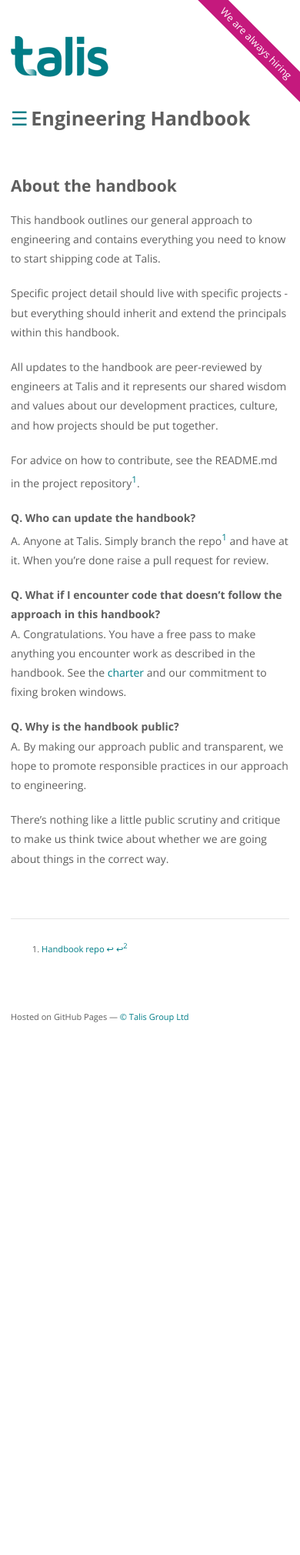
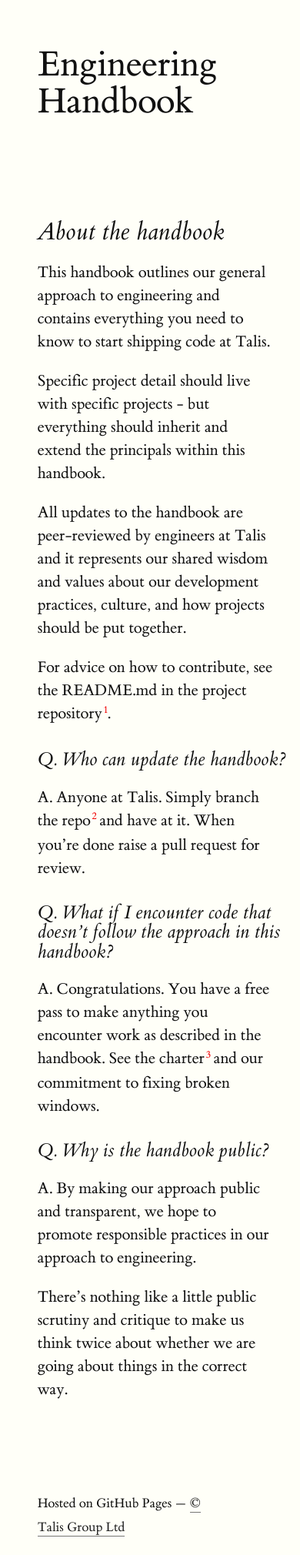
Before and after one commit to ellerbrock/talis.github.io, a Jekyll site: the page built from index.md, in a window 390 px wide. Shown: the whole page at 77% size. Built offline with Jekyll 4.4.1, drawn with Linux system fonts in a browser that asks for light colours; before the commit the page ends 1367 px from its top, so only the background shows below that.

Commit message:
Tufte basic styles

```diff
--- a/_includes/header.html
+++ b/_includes/header.html
@@ -1,5 +1,3 @@
 <header role="banner" id="top">
-    <div class="brand"><a href="/">&nbsp;</a></div>
-    <a id="menu-btn" class="btn" href="#nav">☰</a>
     <h1 class="site-title">Engineering Handbook</h1>
 </header>
--- a/_layouts/site.html
+++ b/_layouts/site.html
@@ -9,7 +9,7 @@
     <!--[if lt IE 9]>
     <link rel="stylesheet" href="/stylesheets/github-fork-ribbon-css/gh-fork-ribbon.ie.css">
     <![endif]-->
-    <link rel="stylesheet" href="/stylesheets/styles.css">
+    <link rel="stylesheet" href="/stylesheets/tufte.css">
     <link rel="stylesheet" href="/stylesheets/pygment_trac.css">
     <meta name="viewport" content="width=device-width, initial-scale=1, user-scalable=no">
     <!--[if lt IE 9]>
@@ -17,19 +17,13 @@
     <![endif]-->
 </head>
 <body class="{% if page.body_class %}{{ page.body_class }}{% endif %}">
-    <div class="github-fork-ribbon-wrapper right">
-        <div class="github-fork-ribbon">
-            <a href="http://careers.talis.com?utm_source=handbook">We are always hiring</a>
-        </div>
-    </div>
-
     {% include header.html %}
     <div class="container" id="main">
-      {% include nav.html %}
-      <section class="content" role="main">
+
+      <article class="content" role="main">
           {% if page.title != nil %}<h2>{{ page.title }}</h2>{% endif %}
           {{ content }}
-      </section>
+      </article>
     </div>
     <footer>
         {% include footer.html %}
--- a/index.md
+++ b/index.md
@@ -2,7 +2,6 @@
 layout: site
 body_class: home
 ---
-
 ## About the handbook
 
 This handbook outlines our general approach to engineering and contains everything you need to know to start shipping
@@ -14,19 +13,18 @@
 All updates to the handbook are peer-reviewed by engineers at Talis and it represents our shared wisdom and values about
 our development practices, culture, and how projects should be put together.
 
-For advice on how to contribute, see the README.md in the project repository[^1].
+For advice on how to contribute, see the README.md in the project repository<span class="sidenote-number"></span><span class="sidenote">[Handbook repo](https://github.com/talis/talis.github.io)</span>.
 
+### Q. Who can update the handbook?
 
-#### Q. Who can update the handbook?
+A. Anyone at Talis. Simply branch the repo<span class="sidenote-number"></span><span class="sidenote">[Handbook repo](https://github.com/talis/talis.github.io)</span> and have at it. When you're done raise a pull request for review.
 
-A. Anyone at Talis. Simply branch the repo[^1] and have at it. When you're done raise a pull request for review.
-
-#### Q. What if I encounter code that doesn't follow the approach in this handbook?
+### Q. What if I encounter code that doesn't follow the approach in this handbook?
 
 A. Congratulations. You have a free pass to make anything you encounter work as described in the handbook. See the
-[charter](/topics/charter.html) and our commitment to fixing broken windows.
+charter<span class="sidenote-number"></span><span class="sidenote">[Charter](/topics/charter.html)</span> and our commitment to fixing broken windows.
 
-#### Q. Why is the handbook public?
+### Q. Why is the handbook public?
 
 A. By making our approach public and transparent, we hope to promote responsible practices in our approach to
 engineering.
--- /dev/null
+++ b/stylesheets/tufte.css
@@ -0,0 +1,236 @@
+@font-face { font-family: ETBembo;
+             src: url("ETBembo-RomanLF.ttf"); }
+@font-face { font-family: ETBembo;
+             src: url("ETBembo-DisplayItalic.ttf");
+             font-weight: normal;
+             font-style: italic; }
+
+html { font-size: 15px; }
+
+body { width: 87.5%;
+       margin-left: auto;
+       margin-right: auto;
+       padding-left: 12.5%;
+       font-family: ETBembo, Palatino, "Palatino Linotype", "Palatino LT STD", "Book Antiqua", Georgia, serif;
+       background-color: #fffff8;
+       color: #111;
+       max-width: 1400px;
+       counter-reset: sidenote-counter; }
+
+h1 { font-weight: 400;
+     margin-top: 4rem;
+     margin-bottom: 1.5rem;
+     font-size: 3.2rem;
+     line-height: 1; }
+
+h2 { font-style: italic;
+     font-weight: 400;
+     margin-top: 2.1rem;
+     margin-bottom: 0;
+     font-size: 2.2rem;
+     line-height: 1; }
+
+h3 { font-style: italic;
+     font-weight: 400;
+     font-size: 1.7rem;
+     margin-top: 2rem;
+     margin-bottom: 0;
+     line-height: 1; }
+
+subtitle { font-style: italic;
+           margin-top: 1rem;
+           margin-bottom: 1rem;
+           font-size: 1.8rem;
+           display: block;
+           line-height: 1; }
+
+table { width: 98%;
+        text-align: right;
+        font-size: 1.2rem;
+        line-height: 1.4;
+        margin: 1.4rem 1%;
+        border-collapse: separate;
+        border-spacing: 0 5px;
+        -webkit-font-feature-settings: 'tnum'; /* This is technically redundant */
+        -moz-font-feature-settings: 'tnum';
+        -ms-font-feature-settings: 'tnum'; }
+
+thead th { border-bottom: 1px solid #AAAAAA;
+           font-weight: 400;
+           border-collapse: separate;
+           border-spacing: 5px 5px; }
+
+td.text { text-align: left; }
+
+span.table-label { padding-top: 8px; } /* to maintain height relative to table header row */
+
+table.booktabs { width: auto;
+                 margin: 0 auto;
+                 border-spacing: 0px;
+                 border-top: 2px solid #333333;
+                 border-bottom: 2px solid #333333; }
+
+.booktabs th { border-bottom: 1px solid #333333;
+               padding: 0.65ex 0.5em 0.4ex 0.5em;
+               font-weight: normal;
+               text-align: center; }
+
+.booktabs th.cmid { border-bottom: 1px solid #666666; }
+
+.booktabs th.nocmid { border-bottom: none; }
+
+.booktabs tbody tr:first-child td { padding-top: 0.65ex; } /* add space between thead row and tbody */
+
+.booktabs td { padding-left: 0.5em;
+               padding-right: 0.5em;
+               text-align: left; }
+
+.booktabs caption { font-size: 90%;
+                    text-align: left;
+                    width: auto;
+                    margin-left: auto;
+                    margin-right: auto;
+                    margin-top: 1ex;
+                    caption-side: top; }
+
+.booktabs tbody tr td.l { text-align: left !important; }
+.booktabs tbody tr td.c { text-align: center !important; }
+.booktabs tbody tr td.r { text-align: right !important; }
+
+article { position: relative;
+          padding: 5rem 0rem; }
+
+section { padding-top: 1rem;
+          padding-bottom: 1rem; }
+
+p { font-size: 1.4rem;
+    line-height: 2rem;
+    margin-top: 1.4rem;
+    margin-bottom: 1.4rem;
+    padding-right: 0;
+    vertical-align: baseline; }
+
+blockquote p { font-size: 1.1rem;
+               width: 50%; }
+
+blockquote footer { width: 50%;
+                    text-align: right; }
+
+figure { -webkit-margin-start: 0;
+         -webkit-margin-end: 0; }
+
+figcaption { float: right;
+             clear: right;
+             margin-right: 18.5%;
+             margin-top: 0;
+             margin-bottom: 0;
+             font-size: 1.0rem;
+             line-height: 1.6;
+             vertical-align: baseline;
+             position: relative; }
+
+figure.fullwidth figcaption { margin-right: 24%; }
+
+a { color: #222;
+    text-decoration: none;
+    border-bottom: 1px solid #777;
+    padding-bottom: 1px; }
+
+img { max-width: 100%; }
+
+.sidenote, .marginnote { float:right;
+                         clear: right;
+                         margin-right: -60%;
+                         width: 50%;
+                         margin-top: 0;
+                         margin-bottom: 0;
+                         font-size: 1.0rem;
+                         line-height: 1.6;
+                         vertical-align: baseline;
+                         position: relative; }
+
+.table-caption { float:right;
+                 clear:right;
+                 margin-right: -60%;
+                 width: 50%;
+                 margin-top: 0;
+                 margin-bottom: 0;
+                 font-size: 1.0rem;
+                 line-height: 1.6; }
+
+.sidenote-number { counter-increment: sidenote-counter; }
+
+.sidenote-number:after, .sidenote:before { content: counter(sidenote-counter) " ";
+                                           position: relative;
+                                           vertical-align: baseline;
+                                           color: #f00000; }
+
+.sidenote-number:after { content: counter(sidenote-counter);
+                         font-size: 0.9rem;
+                         top: -0.5rem;
+                         left: 0.1rem; }
+
+.sidenote:before { content: counter(sidenote-counter) ". ";
+                   position: absolute;
+                   /* 100% refers to the computed width of the number, so this transform
+                    * shifts the number just outside the left edge of the sidenote box,
+                    * with a buffer of 0.25rem, no matter how many digits the number has. */
+                   -webkit-transform: translateX(-100%) translateX(-0.25rem);
+                   -ms-transform: translateX(-100%) translateX(-0.25rem);
+                   transform: translateX(-100%) translateX(-0.25rem); }
+
+p, footer, pre.code, div.table-wrapper { width: 55%; }
+
+@media screen and (max-width: 760px) { p, footer, pre.code { width: 90%; }
+                                       blockquote p, blockquote footer { width: 90%; }}
+
+.sans { font-family: "Gill Sans", "Gill Sans MT", Calibri, sans-serif; }
+
+.code { font-family: Consolas, "Liberation Mono", Menlo, Courier, monospace;
+        color: #222;
+        font-size: 1.125rem;
+        line-height: 1.6; }
+
+h1 .code, h2 .code, h3 .code { font-size: 0.80em; }
+
+.marginnote .code, .sidenote .code { font-size: 1rem; }
+
+pre.code { padding: 0 0 0 2em;
+           overflow-x: scroll; }
+
+.fullwidth { max-width: 95%; }
+
+span.newthought { font-variant: small-caps;
+                  font-size: 1.2em; }
+
+input.margin-toggle { display: none; }
+
+label.sidenote-number { display: inline; }
+
+label.margin-toggle:not(.sidenote-number) { display: none; }
+
+@media(max-width: 760px) { label.margin-toggle:not(.sidenote-number) { display: inline; }
+                           .sidenote, .marginnote { display: none; }
+                           .margin-toggle:checked + .sidenote,
+                           .margin-toggle:checked + .marginnote { display: block;
+                                                                  float: left;
+                                                                  left: 1rem;
+                                                                  clear: both;
+                                                                  width: 95%;
+                                                                  margin: 1rem 2.5%;
+                                                                  vertical-align: baseline;
+                                                                  position: relative; }
+                           label { cursor: pointer; }
+                           pre.code { padding: 0; }
+                           .table-caption { display: block;
+                                            float: right;
+                                            clear: both;
+                                            width: 98%;
+                                            margin-top: 1rem;
+                                            margin-bottom: 0.5rem;
+                                            margin-left: 1%;
+                                            margin-right: 1%;
+                                            vertical-align: baseline;
+                                            position: relative; }
+                           table, table.booktabs { width: 85%; }
+                           img { width: 100%; } }
```
Also changed, not shown: stylesheets/ETBembo-DisplayItalic.ttf (added), stylesheets/ETBembo-RomanLF.ttf (added).
